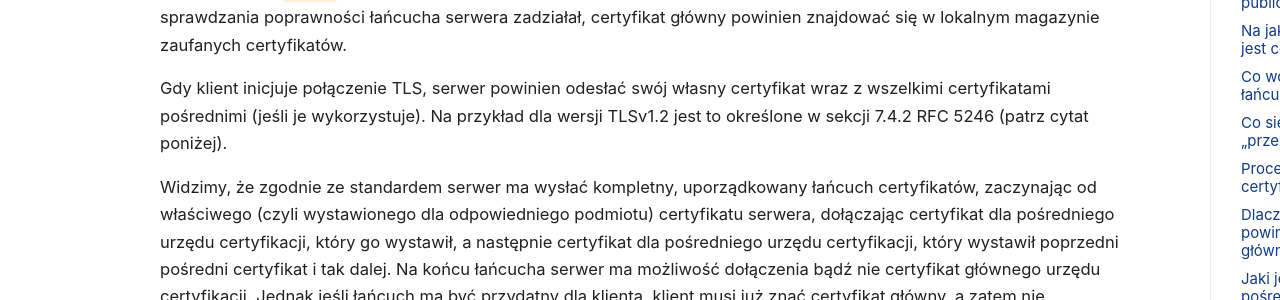
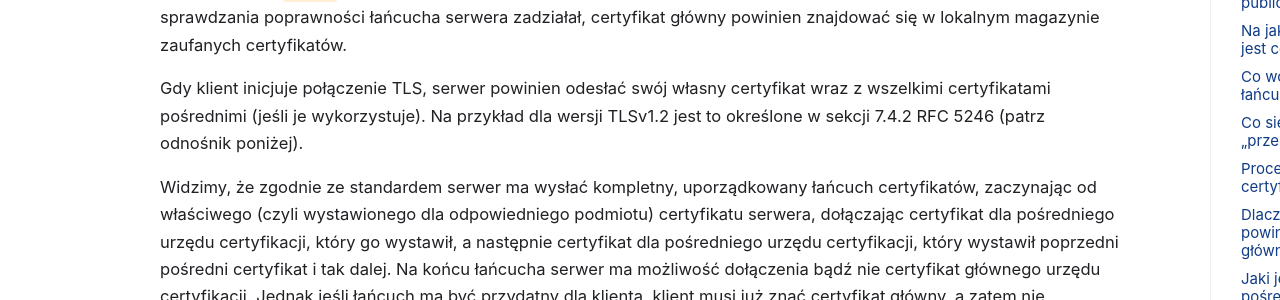
Before and after one commit to git04112019/trimstray.github.io, a Jekyll site: the page built from _posts/2019-09-11-znaczenie_lancucha_certyfikatow_w_komunikacji_tls.md, in a window 1280 px wide and 900 px high, scrolled down 13841 px. Shown: the part 182-482 px from the top of the window. Built offline with Jekyll 4.4.1, drawn with Linux system fonts in a browser that asks for light colours; comment, search, counter and statistics services are not loaded; some of the changed text lies outside the part shown.

Commit message:
uncommited changes - signed-off-by: trimstray <trimstray@gmail.com>

```diff
--- a/_posts/2019-09-11-znaczenie_lancucha_certyfikatow_w_komunikacji_tls.md
+++ b/_posts/2019-09-11-znaczenie_lancucha_certyfikatow_w_komunikacji_tls.md
@@ -198,7 +198,7 @@ Zgodnie ze standardem TLS łańcuch może zawierać certyfikat główny lub nie.
 
 Serwer zawsze wysyła certyfikaty tworzące łańcuch w trakcie uzgadniania, ale moim zdaniem, nigdy nie powinien prezentować łańcuchów certyfikatów zawierających kotwicę zaufania, która jest certyfikatem głównego urzędu certyfikacji, ponieważ certyfikat główny jest bezużyteczny do celów sprawdzania poprawności. I rzeczywiście, jeśli klient nie ma jeszcze certyfikatu głównego, wówczas otrzymanie go z serwera nie pomogłoby, ponieważ takiemu certyfikatowi można zaufać tylko wtedy, jeśli zostanie dostarczony z zaufanego źródła (tj. lokalnego magazynu certyfikatów). Kluczową cechą zaufania <span class="h-b">X.509</span> jest to, że wymaga on wcześniej znanych korzeni (lub kotwic zaufania), dlatego, aby mechanizm sprawdzania poprawności łańcucha serwera zadziałał, certyfikat główny powinien znajdować się w lokalnym magazynie zaufanych certyfikatów.
 
-Gdy klient inicjuje połączenie TLS, serwer powinien odesłać swój własny certyfikat wraz z wszelkimi certyfikatami pośrednimi (jeśli je wykorzystuje). Na przykład dla wersji TLSv1.2 jest to określone w sekcji 7.4.2 RFC 5246 (patrz cytat poniżej).
+Gdy klient inicjuje połączenie TLS, serwer powinien odesłać swój własny certyfikat wraz z wszelkimi certyfikatami pośrednimi (jeśli je wykorzystuje). Na przykład dla wersji TLSv1.2 jest to określone w sekcji 7.4.2 RFC 5246 (patrz odnośnik poniżej).
 
 Widzimy, że zgodnie ze standardem serwer ma wysłać kompletny, uporządkowany łańcuch certyfikatów, zaczynając od właściwego (czyli wystawionego dla odpowiedniego podmiotu) certyfikatu serwera, dołączając certyfikat dla pośredniego urzędu certyfikacji, który go wystawił, a następnie certyfikat dla pośredniego urzędu certyfikacji, który wystawił poprzedni pośredni certyfikat i tak dalej. Na końcu łańcucha serwer ma możliwość dołączenia bądź nie certyfikat głównego urzędu certyfikacji. Jednak jeśli łańcuch ma być przydatny dla klienta, klient musi już znać certyfikat główny, a zatem nie potrzebuje jego nowej kopii. Kolejność oraz ew. wymóg stosowania certyfikatu głównego został dokładniej opisany w [RFC 5246 - 7.4.2. Server Certificate](https://tools.ietf.org/html/rfc5246#section-7.4.2) <sup>[IETF]</sup>, które opisuje strukturę komunikatu <span class="h-b">Server Certificate</span>:
 
```
Also changed, not shown: other parts of _posts/2019-09-11-znaczenie_lancucha_certyfikatow_w_komunikacji_tls.md (+1 -1 lines).
